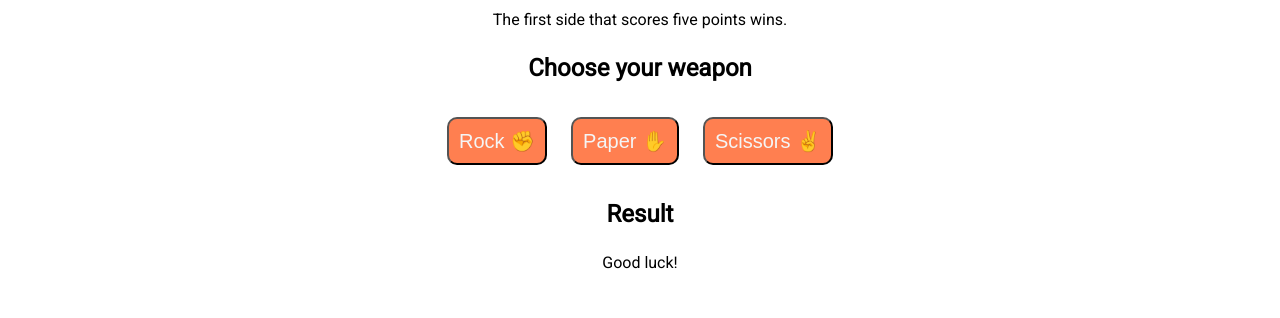
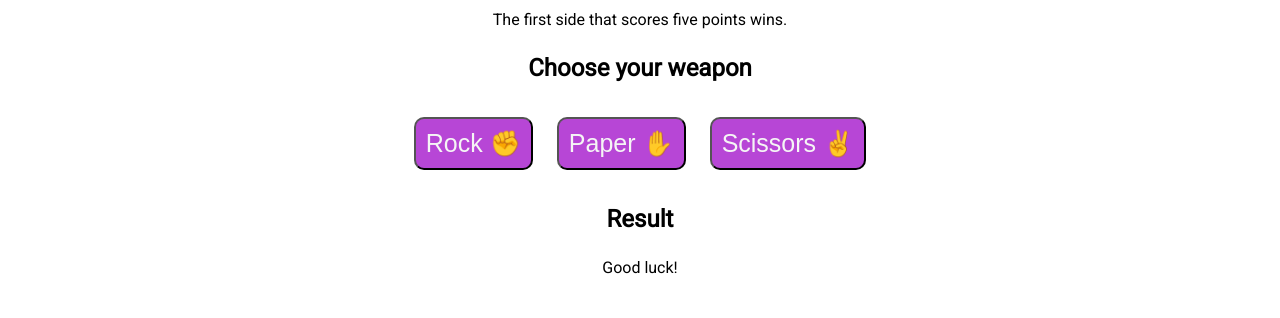
Before and after one commit to yuqingwwang/rock-paper-scissors, a plain HTML site: page index.html in a window 1280 px wide. Shown: the part 119-437 px from the top of the page. Drawn offline with Linux system fonts and the light colour scheme; a web font is replaced by a local one.

Commit message:
larger buttons

```diff
--- a/style.css
+++ b/style.css
@@ -13,10 +13,11 @@ h1, h2, p, div {
 }
 
 button{
-  background-color: coral;
+  background-color: rgb(183, 70, 214);
   border-radius: 10px;
   color: whitesmoke;
-  font-size: 20px;
+  font-size: 25px;
+  width:max-content;
   margin: 10px;
   padding: 10px;
   position: relative;
```
